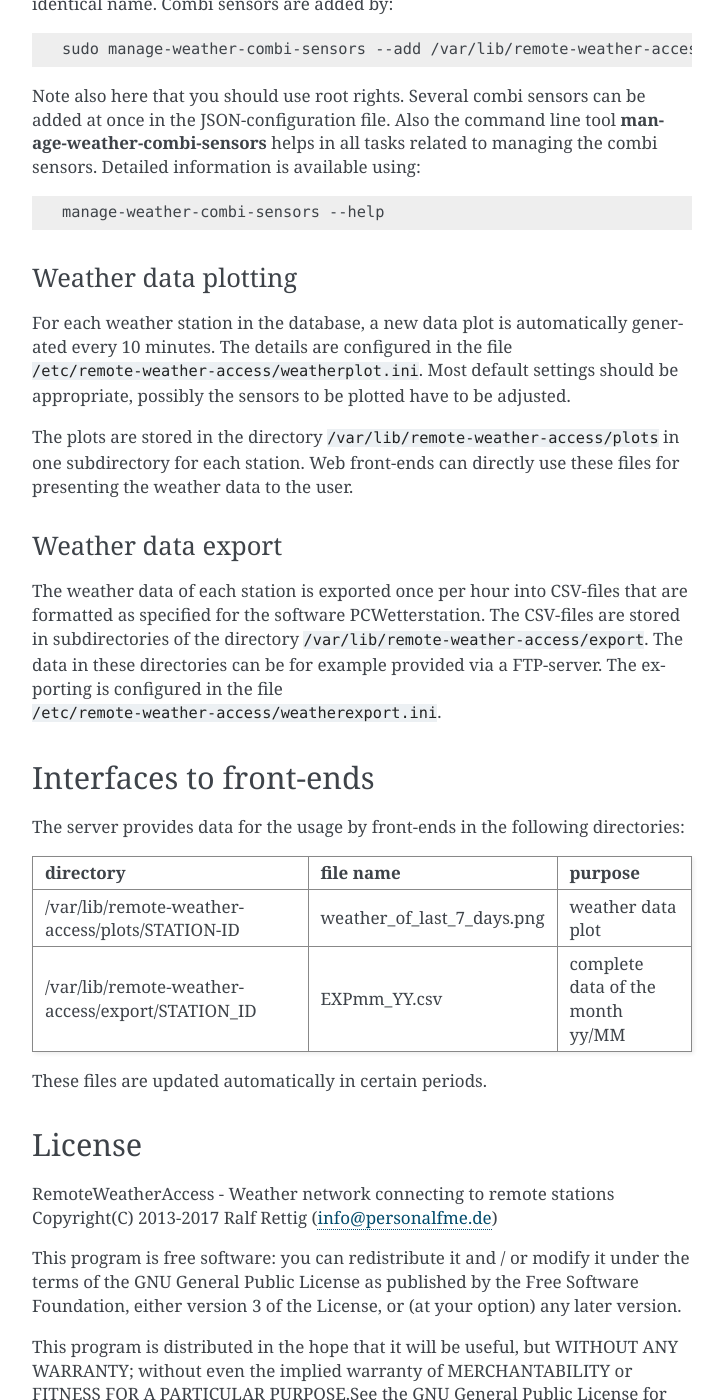
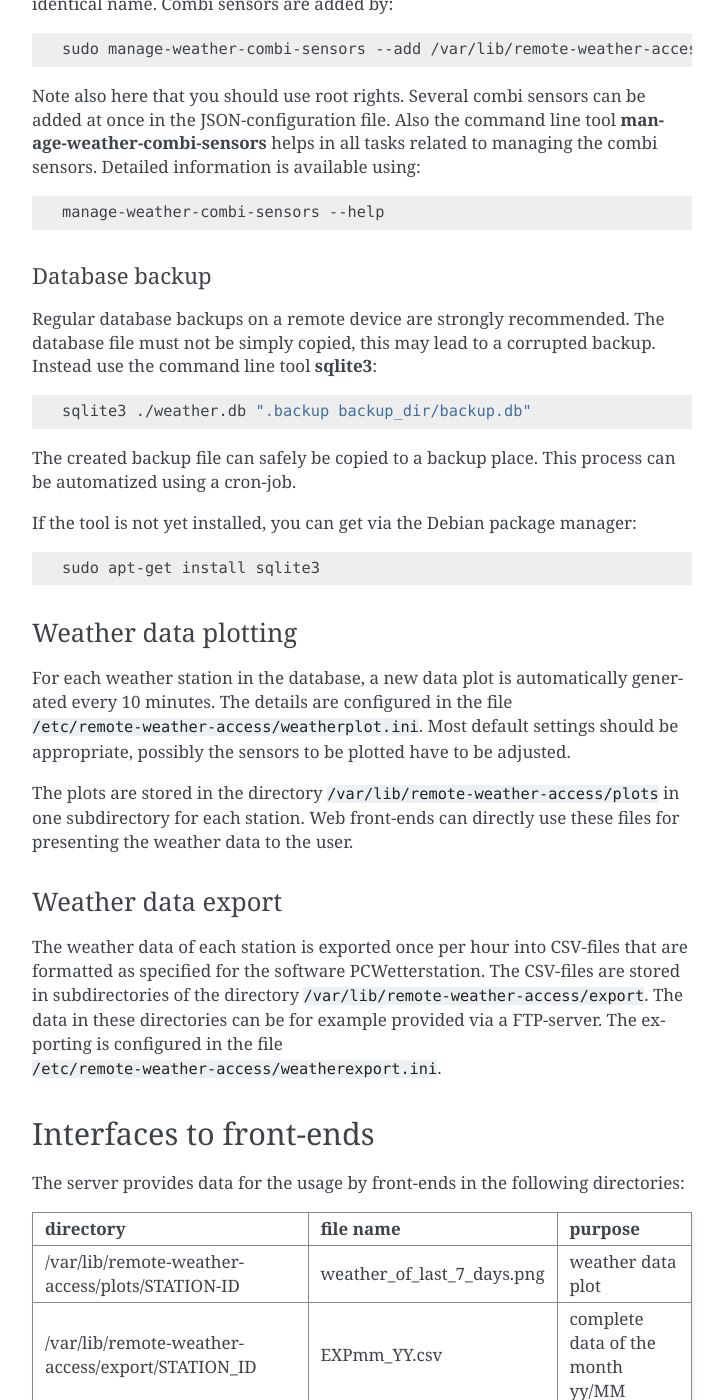
Before and after one commit to erl987/remoteweatheraccess, a Sphinx documentation site: the page built from remote_weather_access/docs/sphinx/source/server.rst, in a window 1280 px wide and 1400 px high, scrolled down 4518 px. Shown: the whole window, without its empty margins (388-1112 px from the left). Built offline with Sphinx 7.4.7, drawn with Linux system fonts in a browser that asks for light colours; some of the changed text lies outside the part shown.

```diff
--- a/remote_weather_access/docs/sphinx/source/server.rst
+++ b/remote_weather_access/docs/sphinx/source/server.rst
@@ -226,6 +226,25 @@
 	manage-weather-combi-sensors --help
 
 
+Database backup
+^^^^^^^^^^^^^^^
+
+Regular database backups on a remote device are strongly recommended. The database file must not be simply copied, this may lead to a
+corrupted backup. Instead use the command line tool :command:`sqlite3`:
+
+.. code-block:: bash
+
+    sqlite3 ./weather.db ".backup backup_dir/backup.db"
+
+The created backup file can safely be copied to a backup place. This process can be automatized using a cron-job.
+
+If the tool is not yet installed, you can get via the Debian package manager:
+
+.. code-block:: bash
+
+    sudo apt-get install sqlite3
+
+
 
 Weather data plotting
 ~~~~~~~~~~~~~~~~~~~~~
@@ -273,4 +292,4 @@
 GNU General Public License for more details.
 
 You should have received a copy of the GNU General Public License
-along with this program.If not, see <http://www.gnu.org/licenses/>
+along with this program. If not, see <http://www.gnu.org/licenses/>
```
Also changed, not shown: 1 other file.
